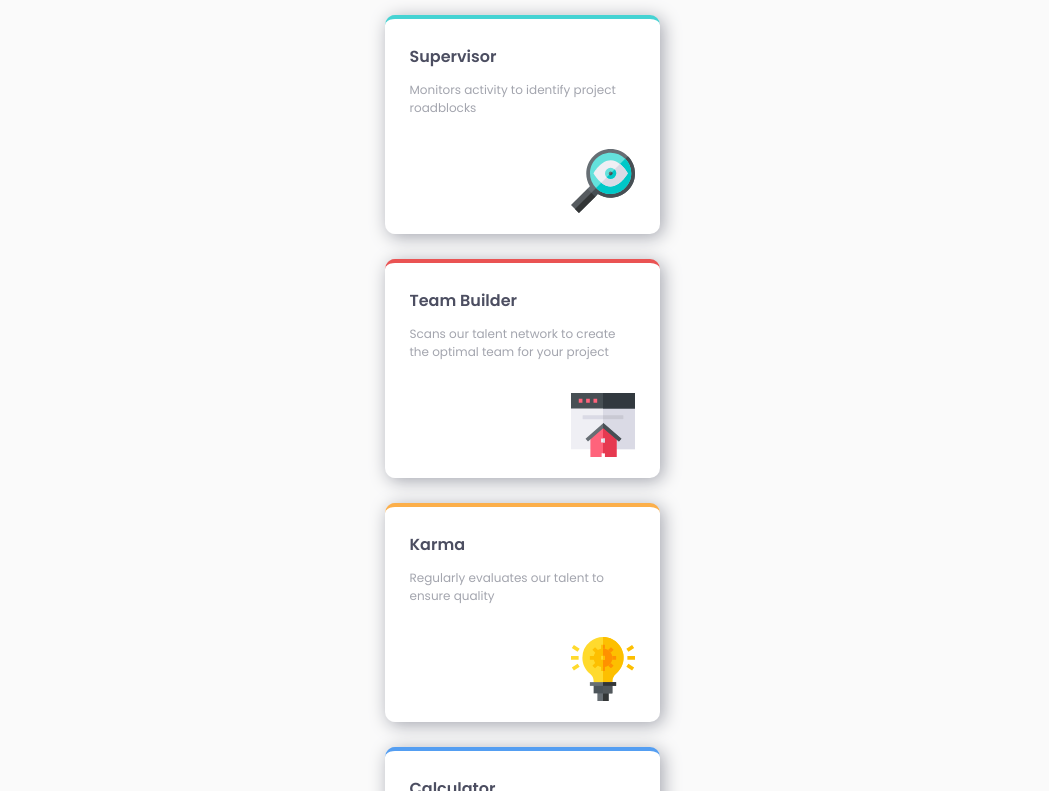
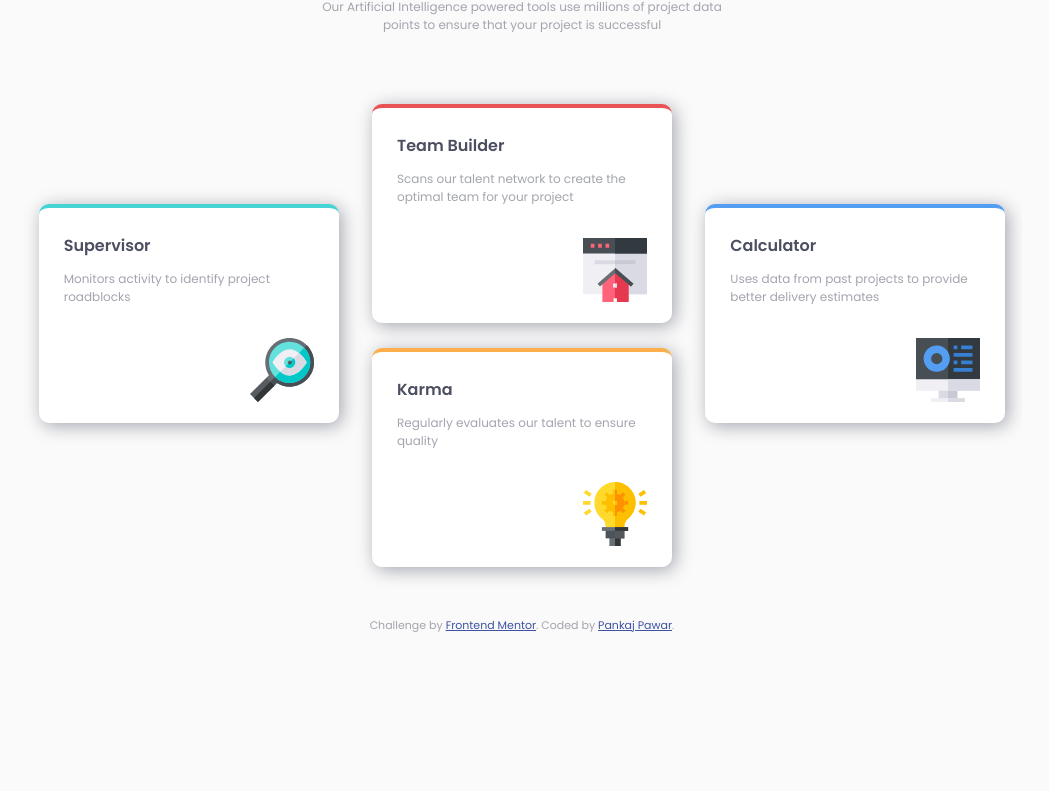
Before and after one commit to DamnItAzriel/four-card-feature-section, a plain HTML site: page index.html in a window 1280 px wide. Shown: the part 197-988 px from the top of the page, without its empty margins (118-1167 px from the left). After the commit the page ends 862 px from the top, so only its background shows below. Drawn offline with Linux system fonts and the light colour scheme.

Commit message:
designed desktop webpage

```diff
--- a/index.html
+++ b/index.html
@@ -15,7 +15,7 @@
 <body>
   <div id="header">
     <h4>
-      <span style="color:hsl(229, 6%, 66%); font-weight: normal;">
+      <span style="color:hsl(229, 6%, 66%);font-weight: normal;">
         Reliable, efficient delivery
       </span><br>
       Powered by Technology
@@ -25,7 +25,7 @@
       to ensure that your project is successful
     </p>
   </div>
-
+  <div id="content">
     <div id="super">
       <h3>
         Supervisor
@@ -36,6 +36,7 @@
       <img src="/images/icon-supervisor.svg">
     </div>
 
+    <div id="teka">
       <div id="team">
         <h3>
           Team Builder
@@ -55,6 +56,8 @@
         </p>
         <img src="/images/icon-karma.svg" alt="">
       </div>
+    </div>
+
 
     <div id="calcu">
       <h3>
@@ -65,14 +68,16 @@
       </p>
       <img src="/images/icon-calculator.svg" alt="">
     </div>
+  </div>
 
 
-
+  <div>
     <footer>
       <p class="attribution">
         Challenge by <a href="https://www.frontendmentor.io?ref=challenge" target="_blank">Frontend Mentor</a>.
         Coded by <a href="https://twitter.com/DamnItAzriel">Pankaj Pawar</a>.
       </p>
     </footer>
+  </div>
 </body>
 </html>
--- a/styles.css
+++ b/styles.css
@@ -37,12 +37,15 @@ p {
     padding-left: 12.5px; */
 }
 img {
-    position: relative;
+    /* position: relative;
     top: 0px;
-    left: 161px;
+    left: 161px; */
+    float: right;
+
 }
 #super,#team,#calcu, #karma {
     /* width: 250px; */
+    height: 200px;
     background-color: white;
     margin: 25px 0px 25px 0px;
     padding: 0px 25px 15px 25px;
@@ -71,3 +74,49 @@ div h3 {
     border-top: 4px solid hsl(212, 86%, 64%);
     margin-bottom: 150px;
 }
+
+
+
+@media only screen and ( min-width:1080px) {
+   body {
+    /* width: 960px; */
+    width: 1000px;
+   }
+   #header {
+    /* text-align: center; */
+    /* margin: auto; */
+    margin: 100px auto 25px auto;
+   }
+   h4 {
+       font-size: 32px;
+       /* margin: auto; */
+       margin-bottom: 15px;
+       line-height: 125%;
+       text-align: center;
+   }
+   #p1 {
+       width: 400px;
+       text-align: center;
+       margin: auto;
+   }
+   #content{
+       overflow: auto;
+   }
+   #super, #calcu, #team, #karma {
+       width: 250px;
+   }
+
+   #super, #teka, #calcu {
+       float: left;margin-right: 16.67px;margin-left: 16.67px;
+   }
+   #calcu{
+       margin-bottom: 0px;
+   }
+   div footer{
+       margin-top: 25px;
+       font-size: larger;
+   }
+   #super, #calcu{
+       margin-top: 125px;
+   }
+}
```
Lines whose indentation alone changed are shown as unchanged.
